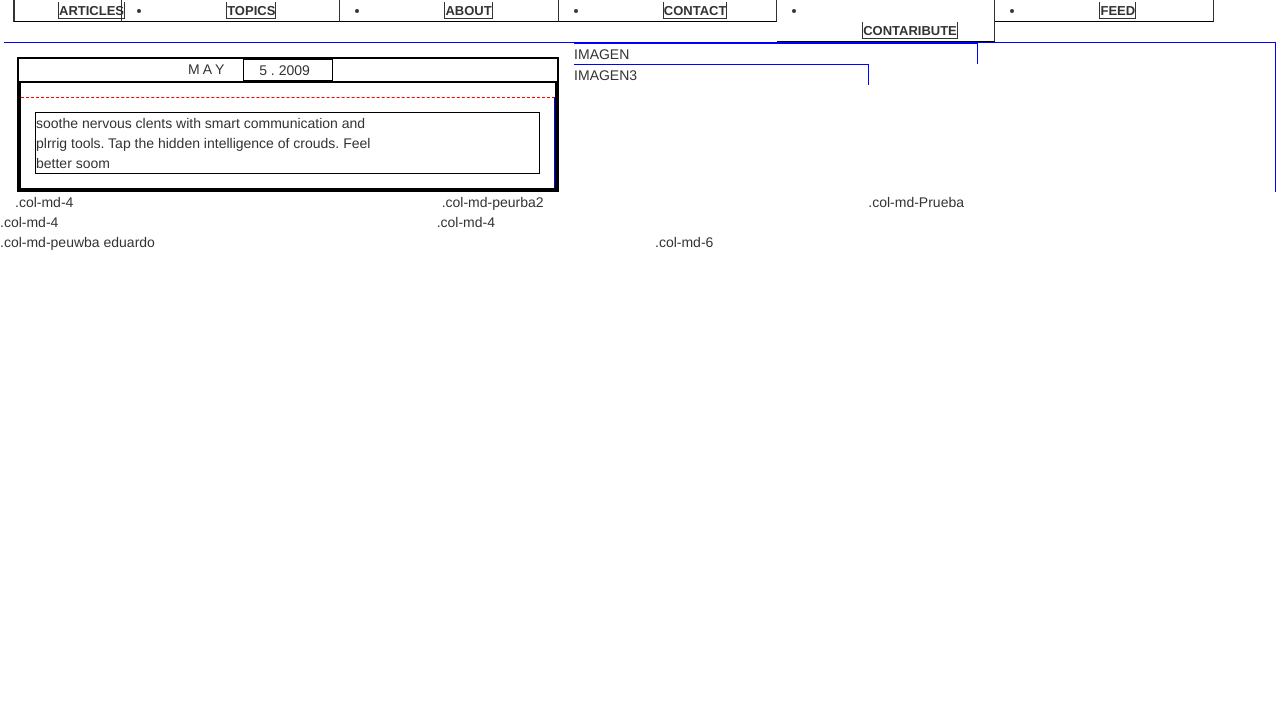
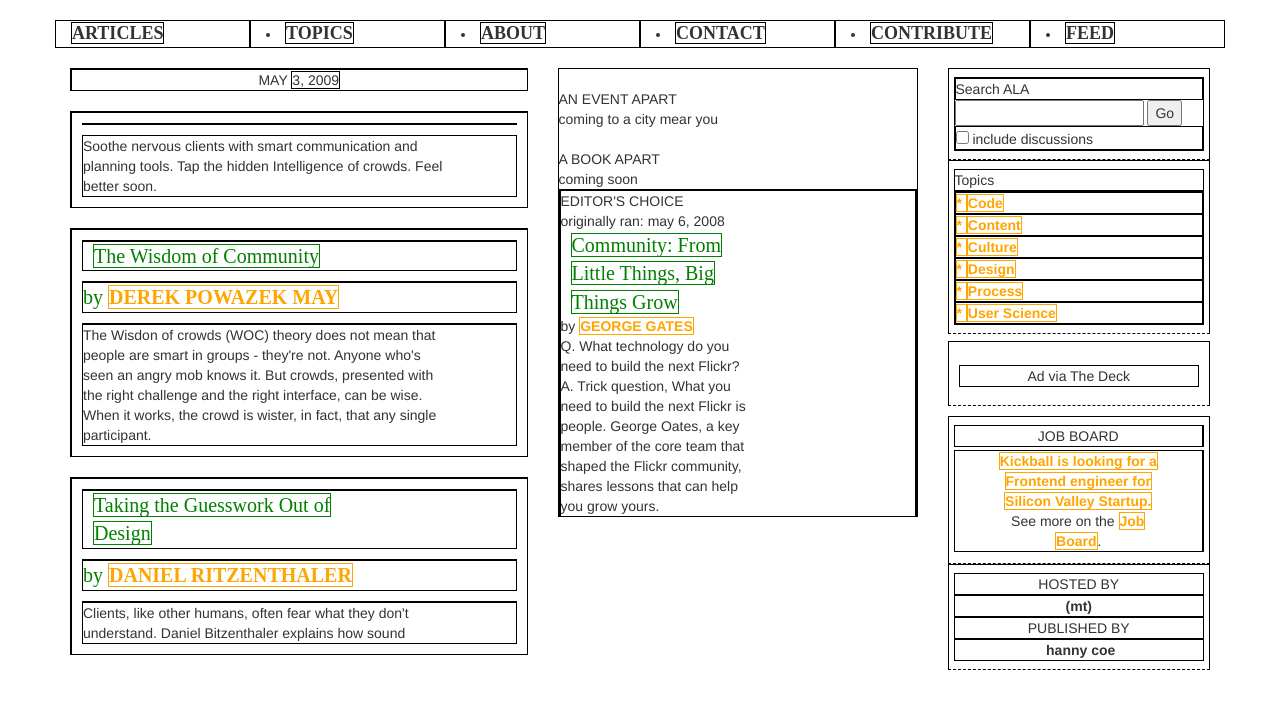
Before and after one commit to brayanrodriguezfusm/DesarrolloDeAplicacionesWebAvanzadas, a plain HTML site: page ejercicios/Taller #1/Eduardo Jara/index1.html in a window 1280 px wide. Drawn offline with nearby package versions, Linux system fonts and the light colour scheme.

Commit message:
culminación de ejercicio

```diff
--- a/ejercicios/Taller #1/Eduardo Jara/index1.html
+++ b/ejercicios/Taller #1/Eduardo Jara/index1.html
@@ -18,128 +18,203 @@
 	<style type= "text/css">
 
 		/*body *{border:1px solid red;}*/
-    .col-md-1{margin-left: 2em}
-    .col-md-1{border-right:1px solid ;border-bottom:1px solid black;border-left:2px solid;}
-    .col-md-2{border-right: 1px solid;border-bottom:1px solid black;border-left:0px solid;}
-    b{border-top:1px;border-right:1px solid;border-bottom:1px solid;border-left:1px solid; }
-    b{margin-top:5em;margin-right:4px;margin-bottom:0px;margin-left:5em;}
-    .col-md-1 b{margin-top:1em;margin-right:4px;margin-bottom:0px;margin-left:2em;}
-    .col-md-1 b{border-top:0px solid;border-right:1px solid;border-bottom:1px solid;border-left:1px solid;}
-    {margin-top: 4px}
 
-    .col-md-12 {border-top:1px solid blue;border-right: 1px solid blue;border-left: 1px solid blue}
-    .col-md-12 {padding: 0px}
+    .col-md-2{border: 1px solid black}
+    body > div:nth-child(4) > div > div.col-md-5 > div{text-align:center; border: 1px solid black; border-left: 2px solid black; border-top: 2px solid black;}
+    .color1{text-align:center; border: 1px solid black; margin:10px}
+    .titulo{border: 1.5px solid black; font-size:18px; font-family: "Times New Roman", Times, serif; font-weight:bold;}
+    .fila{text-align:left; border: 1px solid black;}
+    .ultimafila{border: 1px solid black; margin-top: 7px; margin-bottom: 10px; border-bottom: 1px dashed black;}
+    body > div:nth-child(4) > div > div.col-md-5 > div:nth-child(3) > div:nth-child(2){text-align:left; border: 1px solid black;margin:10px;}
+    body > div:nth-child(4) > div > div.col-md-5 > div:nth-child(3) > div:nth-child(1){text-align:left; border: 1px solid black;margin:10px;}
+    body > div:nth-child(4) > div > div.col-md-5 > div:nth-child(7) > div{text-align:left; border: 1px solid black; margin:10px; border-top:2px solid black;}
+    body > div:nth-child(4) > div > div.col-md-5 > div:nth-child(5) > div{text-align:left; border: 1px solid black; margin:10px; border-top:2px solid black;}
+    body > div:nth-child(4) > div > div.col-md-4 > div.col2 > div{text-align:left; border: 1px solid black; margin:15px; margin-bottom:25px}
+    div.dos{border: 1px solid black; border-left: 3px solid black; border-right: 3px solid black;}
+    body > div:nth-child(4) > div > div.col-md-3 > div.ultimafila > div{text-align:center; border: 1px solid black; margin:5px; margin-top: 15px; margin-bottom: 10px;}
 
-    body > div.content > div > div > div.col-md-5 > div > p{margin-top :0px;margin-bottom:0px; margin-left: 13em;}
-    body > div.content > div > div > div.col-md-5 > div:nth-child(1) > p {margin-left: 11em;margin-right: 0px}
-    body > div.content > div > div > div.col-md-5 > div:nth-child(1){margin: 0px}
-    body > div.content > div > div > div.col-md-5 > div.col-md-2 > p {margin: 0px}
-    body > div.content > div > div > div.col-md-5 > div.col-md-2 {margin: 0px ; border: 1px solid black}
-    body > div.content > div > div > div.col-md-5{border: 2px solid black;margin-top: 14px;margin-left : 2em ;padding: 0px}
-    .content,.col-md-12,.row,.col-md-5{border-left: 0px solid green}
-    body > div.content {margin-top: 0px;margin-right: 4px; margin-bottom: 2em ;margin-left: 4px; padding-bottom: 5px}
-    body > div.content > div > div > div.col-md-5 > div.col-md-12{border:2px solid black;}
-    body > div.content > div > div > div.col-md-5 > div.col-md-12 > div{border-top: 1px dashed red;margin-top: 1em}
-    body > div.content > div > div > div.col-md-5 > div.col-md-12 > div > p{font: oblique 120% sans-serif bold; margin :1em;border: 1px solid black }/*texto izquierdo primer parrafo*/
+    body > div:nth-child(4) > div > div.col-md-3 > div{border: 1px solid black; border-bottom: 1px dashed black ; padding: 5px; padding-bottom:8px; padding-top:8px;}
 
+    .color1{border: 1px solid green; color:green; font-size:20px; font-family: "Times New Roman", Times, serif;}
+    .color{border: 1px solid orange; color:orange; font-weight:bold;}
+    .colorn{border: 1px solid orange; color:orange; text-decoration: underline;}
 
+    body > div:nth-child(4) > div > div.col-md-5 > div:nth-child(1) > span{border: 1.5px solid black;}
+    body > div:nth-child(4) > div > div.col-md-3 > div:nth-child(4) > div{text-align: center; border: 1px solid black; border-right: 2px solid black; margin-bottom: 3px;}
+    body > div:nth-child(4) > div > div.col-md-3 > div:nth-child(5) > div:nth-child(1) > div{text-align: center; border: 1px solid black;}
+    body > div:nth-child(4) > div > div.col-md-3 > div:nth-child(5) > div:nth-child(2) > div{text-align: center; border: 1px solid black;}
+    .w{text-align: center; border: 2px solid orange; font-weight: bold;}
+  </style>
 
-
-
-
-
-	</style>
   </head>
   <body>
+  <br>
+  <div class="container">
 
   <div class="row">
-  <div class="col-md-1"><B><FONT SIZE=2>ARTICLES</font></B></div>
-  <div class="col-md-2"><LI> <B><FONT SIZE=2>TOPICS</font></B></LI></div>
-  <div class="col-md-2"><LI> <B><FONT SIZE=2>ABOUT</font></B></LI></div>
-  <div class="col-md-2"><LI> <B><FONT SIZE=2>CONTACT</font></B></LI></div>
-  <div class="col-md-2"><LI> <B><FONT SIZE=2>CONTARIBUTE</font></B></LI></div>
-  <div class="col-md-2"><LI> <B><FONT SIZE=2>FEED</font></B></LI></div>
-
+    <div class="col-md-2">
+      <div><span class="titulo">ARTICLES</span></LI></div>
     </div>
-<div class="content">
-
-  <div class="col-md-12">
-
-        <div class="row">
-              <div class="col-md-5">
-
-                    <div class="col-md-5"><p> M A Y </p></div>
-                    <div class="col-md-2"><p> 5 .  2009</p></div>
-                    <div class="col-md-4"><p></p></div>
-                        <div class="col-md-12">
-                          <div class="col-md-12">
-                              <p>soothe nervous clents with smart communication and <br>
-                                plrrig tools. Tap the hidden intelligence of crouds. Feel<br>
-                                better soom</p>
-
-
-
-
-
+    <div class="col-md-2">
+      <div><LI><span class="titulo">TOPICS</span></LI></div>
     </div>
+    <div class="col-md-2">
+      <div><LI><span class="titulo">ABOUT</span></LI></div>
     </div>
-
-
+    <div class="col-md-2">
+      <div><LI><span class="titulo">CONTACT</span></LI></div>
     </div>
-
-
-
-  <div class="col-md-4">
-
-      <div class="col-md-12"><imagen> IMAGEN </imagen></div>
-
-
-
-
-
-
-
-
+    <div class="col-md-2">
+      <div><LI><span class="titulo">CONTRIBUTE</span></LI></div>
     </div>
-  <div class="col-md-3">
-
-
-    <div class="col-md-12"><imagen> IMAGEN3 </imagen></div>
-
-
-
-
-
-
-
+    <div class="col-md-2">
+      <div><LI><span class="titulo">FEED</span></LI></div>
     </div>
- </div>
-
-
-
-
-
-
-
   </div>
 
   </div>
 
+  <br>
 
+  <div class="container">
 
+  <div class="row">
+    <div class="col-md-5">
+    <div> MAY <span>3, 2009</span></div>
+    <br>
+    <div class="col1">
+      <div>
+      </div>
+      <div>
+        Soothe nervous clients with smart communication and <br>
+        planning tools. Tap the hidden Intelligence of crowds. Feel <br>
+        better soon.
+      </div>
+    </div>
+    <br>
+    <div class="col1">
+      <div class="color1">
+        <span class="color1">The Wisdom of Community</span>
+      </div>
+      <div class="color1">
+        by <span class="color">DEREK POWAZEK MAY</span>
+      </div>
+      <div>
+        The Wisdon of crowds (WOC) theory does not mean that <br>
+        people are smart in groups - they're not. Anyone who's <br>
+        seen an angry mob knows it. But crowds, presented with <br>
+        the right challenge and the right interface, can be wise. <br>
+        When it works, the crowd is wister, in fact, that any single <br>
+        participant.
+      </div>
+    </div>
+    <br>
+    <div class="col1">
+      <div class="color1">
+        <span class="color1">Taking the Guesswork Out of</span> <br>
+        <span class="color1">Design</span>
+      </div>
+      <div class="color1">
+        by <span class="color">DANIEL RITZENTHALER</span>
+      </div>
+      <div>
+        Clients, like other humans, often fear what they don't <br>
+        understand. Daniel Bitzenthaler explains how sound
+      </div>
+    </div>
+    </div>
+    <div class="col-md-4">
+    <div class="fila">
+      <div>
+        <div>
+          <br>
+          <span>AN EVENT APART</span> <br>
+          <span>coming to a city mear you</span>
+        </div>
+        <div>
+          <br>
+          <span>A BOOK APART</span> <br>
+          <span>coming soon</span>
+        </div>
+      </div>
+    </div>
+    <div class="dos">
+      <div> EDITOR'S CHOICE </div>
+      <div> originally ran: may 6, 2008 </div>
+      <div>
+        <span class="color1">Community: From</span> <br>
+        <span class="color1">Little Things, Big</span> <br>
+        <span class="color1">Things Grow</span>
+      </div>
+      <div>
+        by <span class="color">GEORGE GATES</span>
+      </div>
+      <div>
+        Q. What technology do you <br>
+        need to build the next Flickr? <br>
+        A. Trick question, What you <br>
+        need to build the next Flickr is <br>
+        people. George Oates, a key <br>
+        member of the core team that <br>
+        shaped the Flickr community, <br>
+        shares lessons that can help <br>
+        you grow yours.
+      </div>
+    </div>
+    </div>
+    <div class="col-md-3">
+    <div>
+      <div class="fila">
+        <div class="fila"> Search ALA </div>
+        <div> <input> <input type="button" value="Go"> </div>
+        <div class="fila"> <input type="checkbox"> include discussions </div>
+      </div>
+    </div>
+    <div>
+      <div class="fila"> Topics </div>
+      <div class="fila">
+        <div class="fila"> <span class="color">* </span> <span class="color">Code</span> </div>
+        <div class="fila"> <span class="color">* </span> <span class="color">Content</span> </div>
+        <div class="fila"> <span class="color">* </span> <span class="color">Culture</span> </div>
+        <div class="fila"> <span class="color">* </span> <span class="color">Design</span> </div>
+        <div class="fila"> <span class="color">* </span> <span class="color">Process</span> </div>
+        <div class="fila"> <span class="color">* </span> <span class="color">User Science</span> </div>
+      </div>
+    </div>
+    <div class="ultimafila">
+      <div><span>Ad via The Deck</span> </div>
+    </div>
+    <div class="fila">
+      <div> JOB BOARD </div>
+      <div class="info">
+        <span class="color">Kickball is looking for a</span> <br>
+        <span class="color">Frontend engineer for</span> <br>
+        <span class="color">Silicon Valley Startup.</span> <br>
+        See more on the <span class="color">Job</span> <br>
+        <span class="color">Board</span>.
+      </div>
+    </div>
+    <div class="fila">
+      <div class="fin">
+        <div>
+          HOSTED BY
+        </div>
+        <div class="w">
+          (mt)
+        </div>
+      </div>
+      <div class="fin">
+        <div>
+          PUBLISHED BY
+        </div>
+        <div class="w">
+          <img > hanny coe
+        </div>
+      </div>
+    </div>
+          </div>
+  </div>
 
-
-  <div class="col-md-4">.col-md-4</div>
-  <div class="col-md-4">.col-md-peurba2</div>
-</div>
-<div class="row">
-  <div class="col-md-4">.col-md-Prueba</div>
-  <div class="col-md-4">.col-md-4</div>
-  <div class="col-md-4">.col-md-4</div>
-</div>
-<div class="row">
-  <div class="col-md-6">.col-md-peuwba eduardo</div>
-  <div class="col-md-6">.col-md-6</div>
   </div>
 
     <!-- jQuery (necessary for Bootstrap's JavaScript plugins) -->
```
Lines whose indentation alone changed are shown as unchanged.
